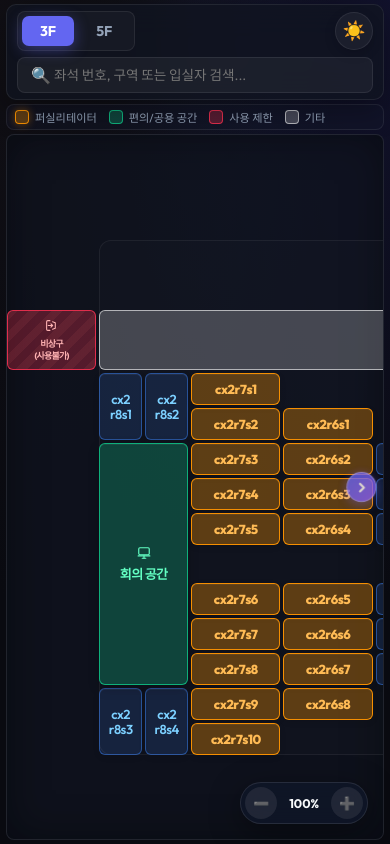
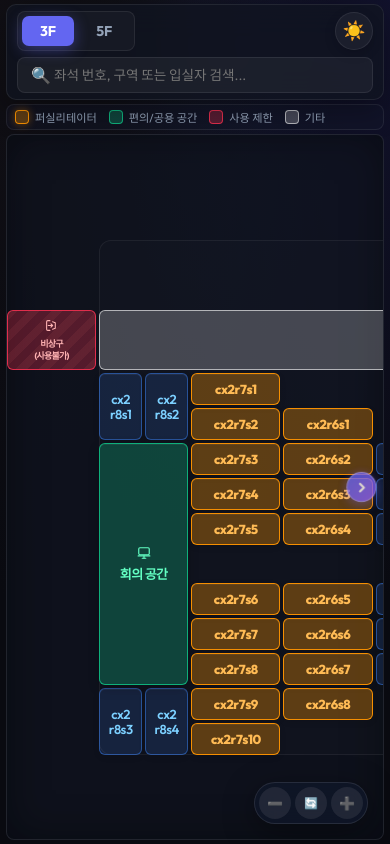
Before and after one commit to pnlkc/SeatingChart, a React (Vite) app: page / in a window 390 px wide. Built offline with nearby package versions, Linux system fonts and the light colour scheme.

Commit message:
feat: 모바일 핀치 줌 사용 시 터치 중앙 지점 기준(Pivot) 스크롤 보정

```diff
--- a/src/App.css
+++ b/src/App.css
@@ -1331,15 +1331,9 @@
 }
 
 .zoom-reset-btn {
-  background: transparent;
-  border: none;
-  color: var(--text-primary);
-  font-size: 0.78rem;
+  font-size: 0.7rem !important;
   font-weight: 700;
-  padding: 0 8px;
   cursor: pointer;
-  min-width: 44px;
-  text-align: center;
   user-select: none;
   font-family: inherit;
 }
--- a/src/App.jsx
+++ b/src/App.jsx
@@ -107,6 +107,7 @@ export default function App() {
   // 모바일 줌 상태 정의 (60% ~ 200%)
   const [zoom, setZoom] = useState(1);
   const zoomRef = useRef(zoom);
+  const touchCenterRef = useRef({ relativeX: 0, relativeY: 0, contentX: 0, contentY: 0 });
 
   useEffect(() => {
     zoomRef.current = zoom;
@@ -147,7 +148,7 @@ export default function App() {
     };
   }, [isMobile]);
 
-  // 배치도 내부 영역(mapViewport)에서의 핀치 줌 제어
+  // 배치도 내부 영역(mapViewport)에서의 핀치 줌 제어 (터치 중앙 기준점 추적 및 스크롤 자동 보정 적용)
   useEffect(() => {
     const viewport = mapViewportRef.current;
     if (!viewport || !isMobile) return;
@@ -161,12 +162,27 @@ export default function App() {
         const t2 = e.touches[1];
         startDist = Math.hypot(t1.clientX - t2.clientX, t1.clientY - t2.clientY);
         startZoom = zoomRef.current;
+
+        // 두 터치 지점의 중간값(중앙좌표) 계산
+        const rect = viewport.getBoundingClientRect();
+        const centerX = (t1.clientX + t2.clientX) / 2;
+        const centerY = (t1.clientY + t2.clientY) / 2;
+
+        // 뷰포트 상대적 오프셋 계산
+        const relativeX = centerX - rect.left;
+        const relativeY = centerY - rect.top;
+
+        // 줌 배율이 1일 때 기준의 절대 콘텐츠 내 상대좌표(Pivot) 계산 보관
+        const contentX = (viewport.scrollLeft + relativeX) / startZoom;
+        const contentY = (viewport.scrollTop + relativeY) / startZoom;
+
+        touchCenterRef.current = { relativeX, relativeY, contentX, contentY };
       }
     };
 
     const handleTouchMove = (e) => {
       if (e.touches.length === 2 && startDist > 0) {
-        e.preventDefault(); // 기본 줌/스크롤 완전 차단
+        e.preventDefault(); // 기본 브라우저 줌/스크롤 제어 차단
         const t1 = e.touches[0];
         const t2 = e.touches[1];
         const dist = Math.hypot(t1.clientX - t2.clientX, t1.clientY - t2.clientY);
@@ -177,7 +193,17 @@ export default function App() {
         newZoom = Math.min(Math.max(newZoom, 0.6), 2.0);
         newZoom = Math.round(newZoom * 100) / 100;
 
-        setZoom(newZoom);
+        if (newZoom !== zoomRef.current) {
+          setZoom(newZoom);
+
+          // 핀치 줌 중앙 좌표(Anchor)가 뷰포트 화면상 제자리에 계속 머물도록 스크롤 오프셋 정밀 보정
+          const { relativeX, relativeY, contentX, contentY } = touchCenterRef.current;
+          const targetScrollLeft = contentX * newZoom - relativeX;
+          const targetScrollTop = contentY * newZoom - relativeY;
+
+          viewport.scrollLeft = targetScrollLeft;
+          viewport.scrollTop = targetScrollTop;
+        }
       }
     };
 
@@ -1347,11 +1373,11 @@ export default function App() {
             ➖
           </button>
           <button
-            className="zoom-reset-btn"
+            className="zoom-btn zoom-reset-btn"
             onClick={() => setZoom(1)}
             title="기본 배율 초기화"
           >
-            {Math.round(zoom * 100)}%
+            🔄
           </button>
           <button
             className="zoom-btn"
```
